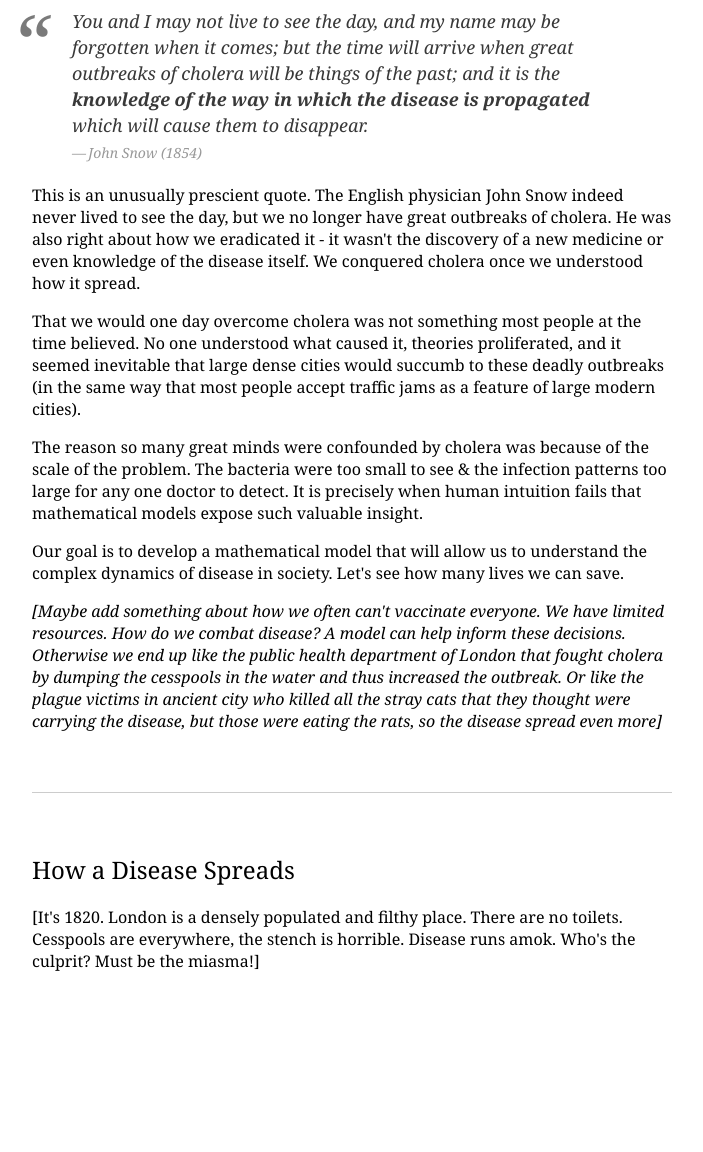
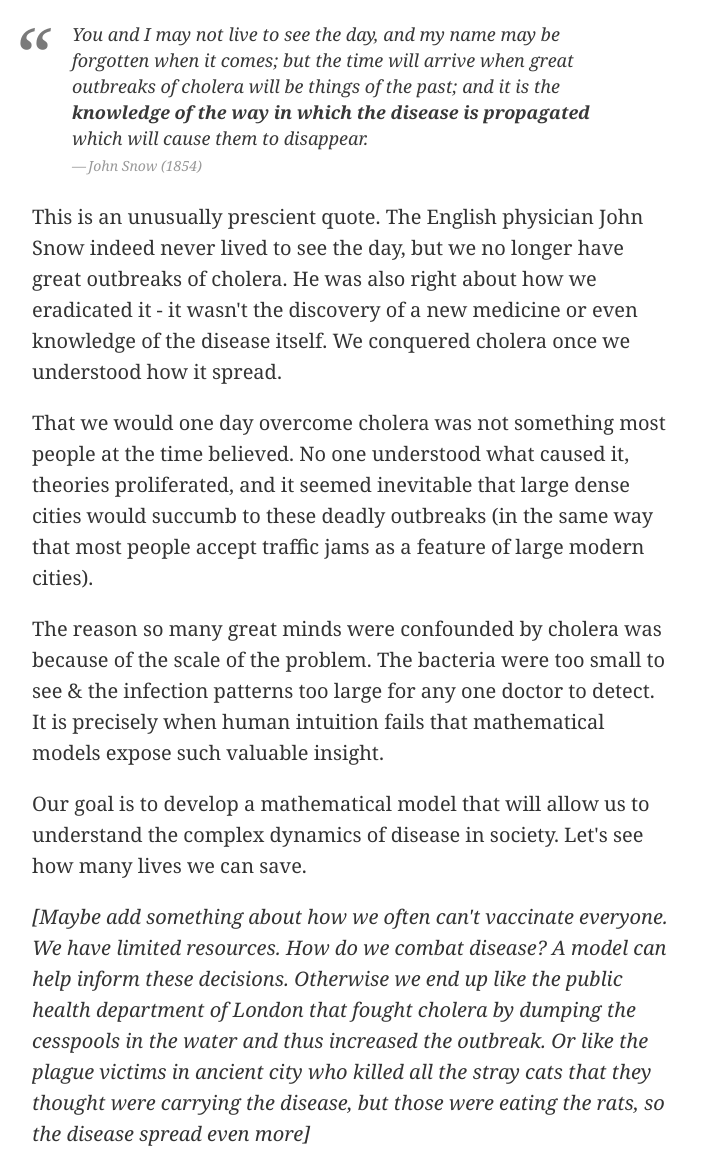
Before and after one commit to OmarShehata/ending-epidemics, a plain HTML site: page index.html in a window 1280 px wide. Shown: the part 297-1449 px from the top of the page, without its empty margins (288-991 px from the left). Before the commit the page ends 1285 px from the top, so only its background shows below. Drawn offline with Linux system fonts and the light colour scheme.

Commit message:
Changed body font size

```diff
--- a/index.html
+++ b/index.html
@@ -18,7 +18,7 @@
 	<p><i>[Maybe add something about how we often can't vaccinate everyone. We have limited resources. How do we combat disease? A model can help inform these decisions. Otherwise we end up like the public health department of London that fought cholera by dumping the cesspools in the water and thus increased the outbreak. Or like the plague victims in ancient city who killed all the stray cats that they thought were carrying the disease, but those were eating the rats, so the disease spread even more]</i></p>
 	<hr>
 	<h2>How a Disease Spreads</h2>
-	<p>[It's 1820. London is a densely populated and filthy place. There are no toilets. Cesspools are everywhere, the stench is horrible. Disease runs amok. Who's the culprit? Must be the miasma!]</p>
+	<p>[Let's start with a simple model. How does something like the common cold spread?]</p>
 </div>
 </body>
 </html>
--- a/style.css
+++ b/style.css
@@ -32,7 +32,9 @@ body {
 }
 
 .article p {
-
+	font-size:20px;
+	line-height: 31px;
+	color:rgba(0, 0, 0, 0.8);;
 }
 
 hr {
```
